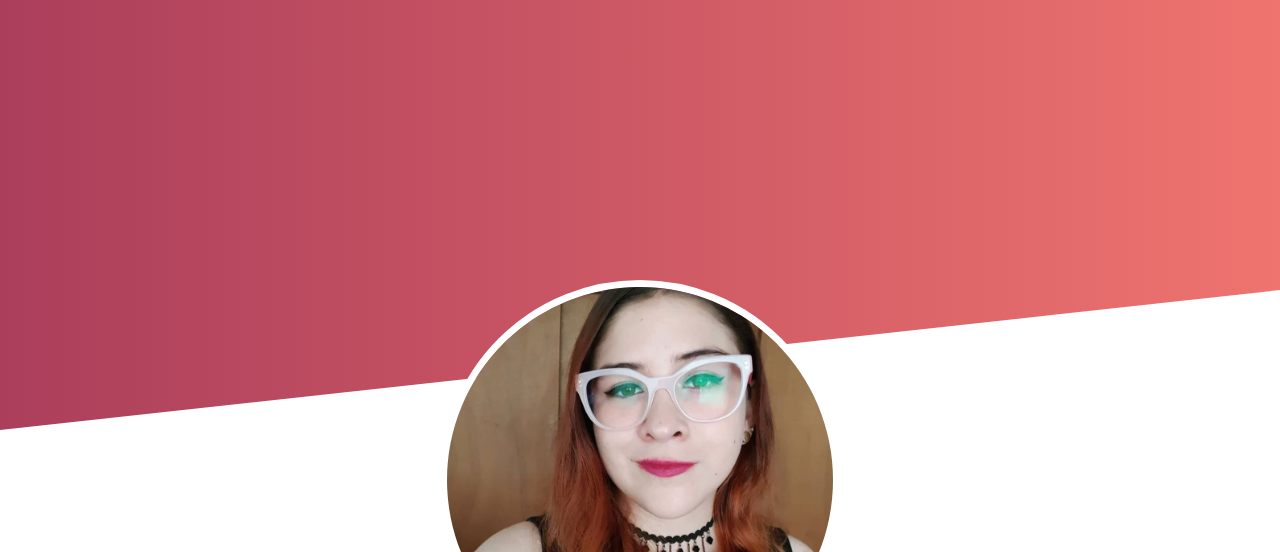
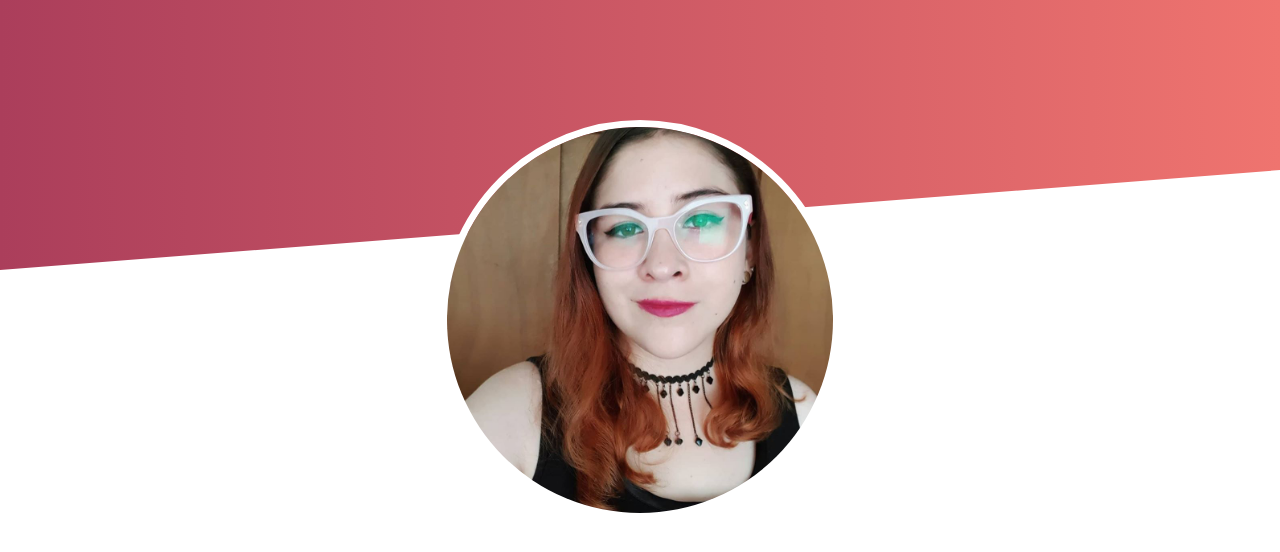
Before and after one commit to Klizz/CeroUno, a plain HTML site: page index.html in a window 1280 px wide. Shown: the part 194-746 px from the top of the page. Drawn offline with nearby package versions, Linux system fonts and the light colour scheme.

Commit message:
fixed layout

```diff
--- a/css/style.css
+++ b/css/style.css
@@ -3,8 +3,8 @@ p {
 }
 
 .hero {
-  width: 100vw;
-  height: 70vh;
+  width: 100%;
+  height: 400px;
   display: flex;
   text-align: center;
   background-image: linear-gradient(
```
